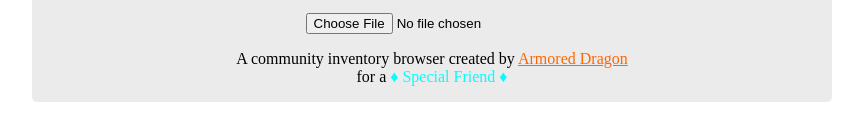
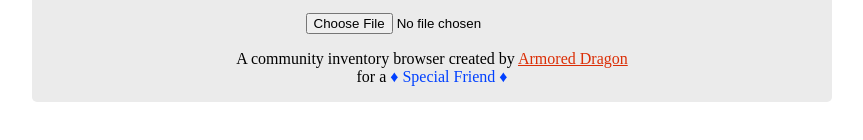
Before and after one commit to Armored-Dragon/Resonite-Inventory-Viewer, a plain HTML site: page index.html in a window 1280 px wide. Shown: the part 371-511 px from the top of the page, without its empty margins (208-1071 px from the left). Drawn offline with Linux system fonts and the light colour scheme.

Commit message:
Improved colors on file selection page.

```diff
--- a/index.scss
+++ b/index.scss
@@ -45,12 +45,13 @@ body {
     }
 
     .subtitle {
+
       .me {
-        color: #ff6600;
+        color: #db2e06;
       }
 
       .them {
-        color: cyan;
+        color: #0040ff;
       }
     }
   }
```
Also changed, not shown: index.css.
